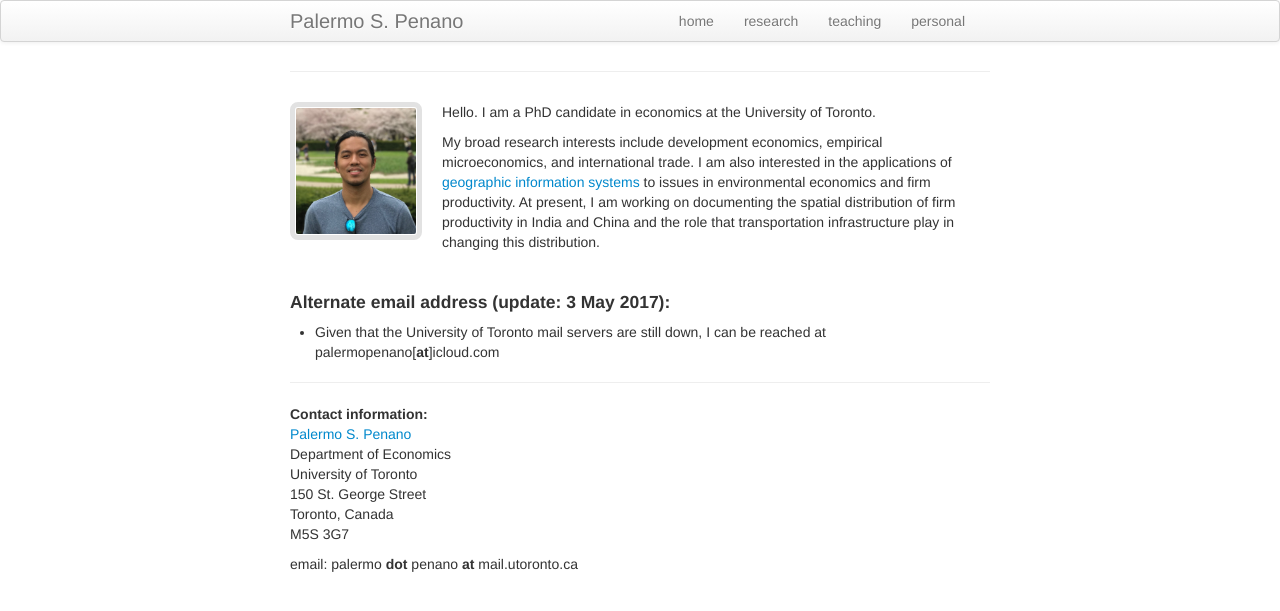
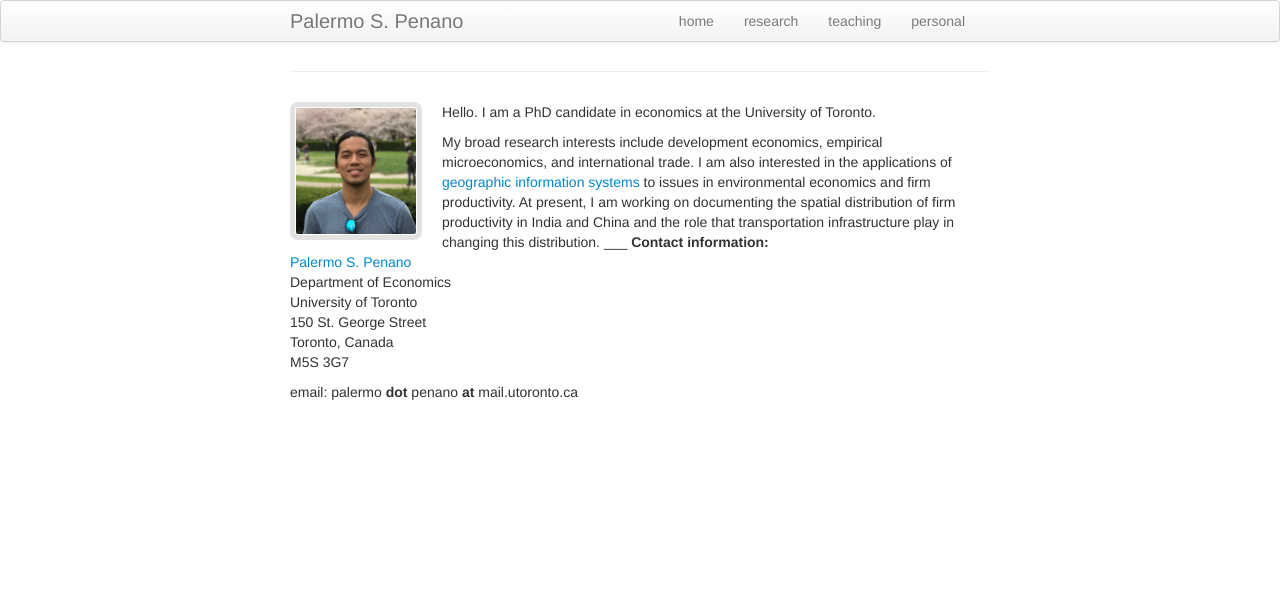
Before and after one commit to palpen/palermopenano, a Jekyll site: the page built from index.md, in a window 1280 px wide. Shown: the top 611 px of the page. Built offline with Jekyll 4.4.1, drawn with Linux system fonts in a browser that asks for light colours.

Commit message:
remove alternative email

```diff
--- a/index.md
+++ b/index.md
@@ -7,13 +7,6 @@ description: My website
 Hello. I am a PhD candidate in economics at the University of Toronto.
 
 My broad research interests include development economics, empirical microeconomics, and international trade. I am also interested in the applications of [geographic information systems][1] to issues in environmental economics and firm productivity. At present, I am working on documenting the spatial distribution of firm productivity in India and China and the role that transportation infrastructure play in changing this distribution.
-
-<br/>
-
-#### Alternate email address (update: 3 May 2017):
-- Given that the University of Toronto mail servers are still down, I can be reached at palermopenano[**at**]icloud.com
-<br/>
-
 ___
 **Contact information:** <br/>
 [Palermo S. Penano](https://www.economics.utoronto.ca/index.php/index/person/gradStudent/1000955) <br/>
```
